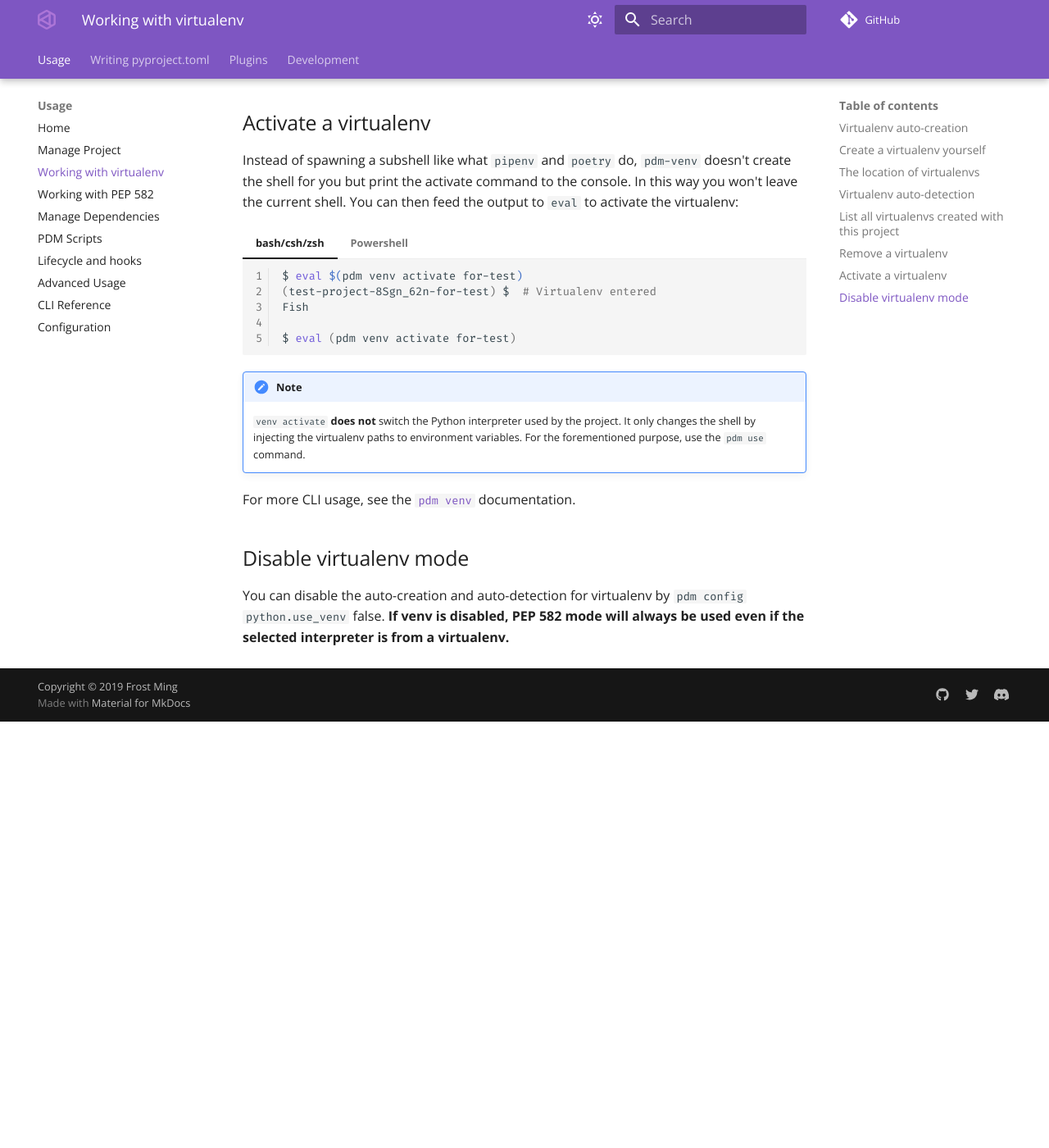
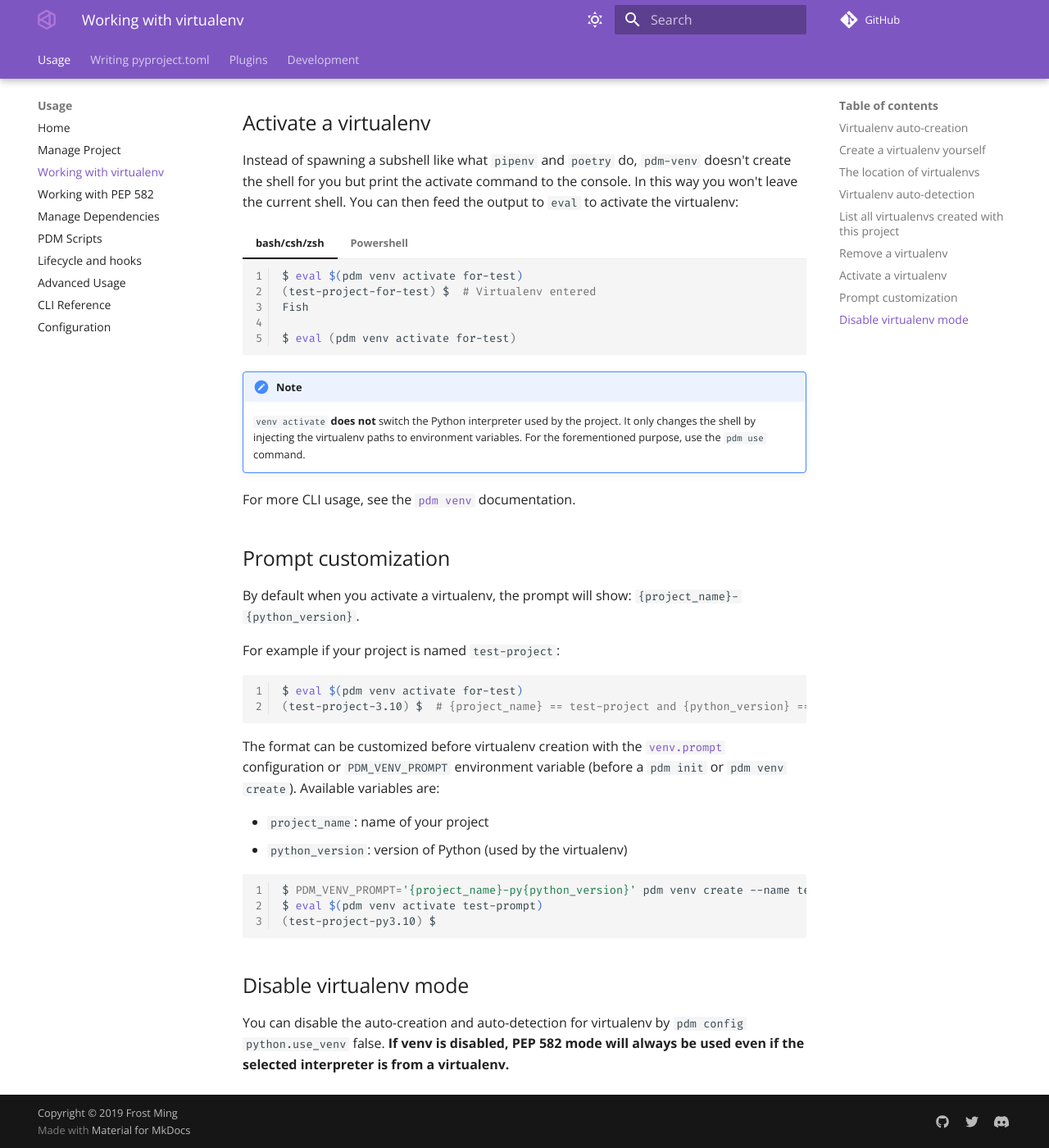
Before and after one commit to azurelotus0926/pdm, an MkDocs documentation site: the page built from docs/docs/usage/venv.md, in a window 1280 px wide and 1400 px high, scrolled down 1948 px. Shown: the whole window at 82% size. Built offline with MkDocs 1.6.1 and Material for MkDocs 9.7.7, drawn with Linux system fonts in a browser that asks for light colours; comment, search, counter and statistics services are not loaded; the version menu is left out; before the commit the page ends 2828 px from its top, so only the background shows below that.

Commit message:
feat: Add venv.prompt config to allow customizing prompt when venv is activated (#1390)

````diff
--- a/docs/docs/usage/venv.md
+++ b/docs/docs/usage/venv.md
@@ -71,7 +71,7 @@ Instead of spawning a subshell like what `pipenv` and `poetry` do, `pdm-venv` do
 
     ```bash
     $ eval $(pdm venv activate for-test)
-    (test-project-8Sgn_62n-for-test) $  # Virtualenv entered
+    (test-project-for-test) $  # Virtualenv entered
     Fish
 
     $ eval (pdm venv activate for-test)
@@ -100,6 +100,30 @@ Instead of spawning a subshell like what `pipenv` and `poetry` do, `pdm-venv` do
 
 For more CLI usage, see the [`pdm venv`](cli_reference.md#exec-0--venv) documentation.
 
+## Prompt customization
+
+By default when you activate a virtualenv, the prompt will show: `{project_name}-{python_version}`.
+
+For example if your project is named `test-project`:
+
+
+```bash
+$ eval $(pdm venv activate for-test)
+(test-project-3.10) $  # {project_name} == test-project and {python_version} == 3.10
+```
+
+The format can be customized before virtualenv creation with the [`venv.prompt`](configuration.md) configuration or `PDM_VENV_PROMPT` environment variable (before a `pdm init` or `pdm venv create`).
+Available variables are:
+
+ - `project_name`: name of your project
+ - `python_version`: version of Python (used by the virtualenv)
+
+```bash
+$ PDM_VENV_PROMPT='{project_name}-py{python_version}' pdm venv create --name test-prompt
+$ eval $(pdm venv activate test-prompt)
+(test-project-py3.10) $
+```
+
 ## Disable virtualenv mode
 
 You can disable the auto-creation and auto-detection for virtualenv by `pdm config python.use_venv` false.
````
Also changed, not shown: docs/docs/usage/configuration.md (+1 -0 lines), news/1332.feature.md (added, +1 -0 lines), 4 other files.
